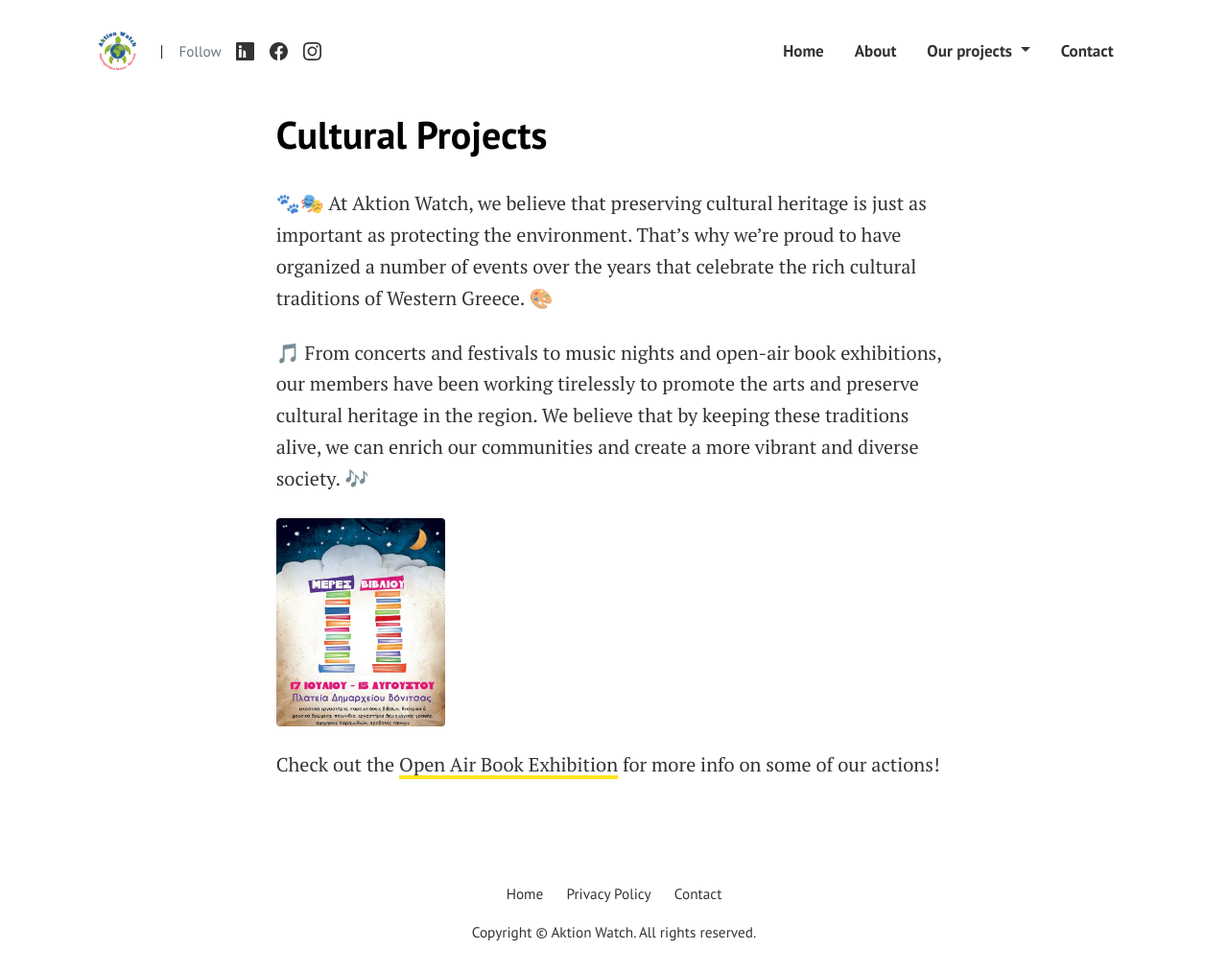
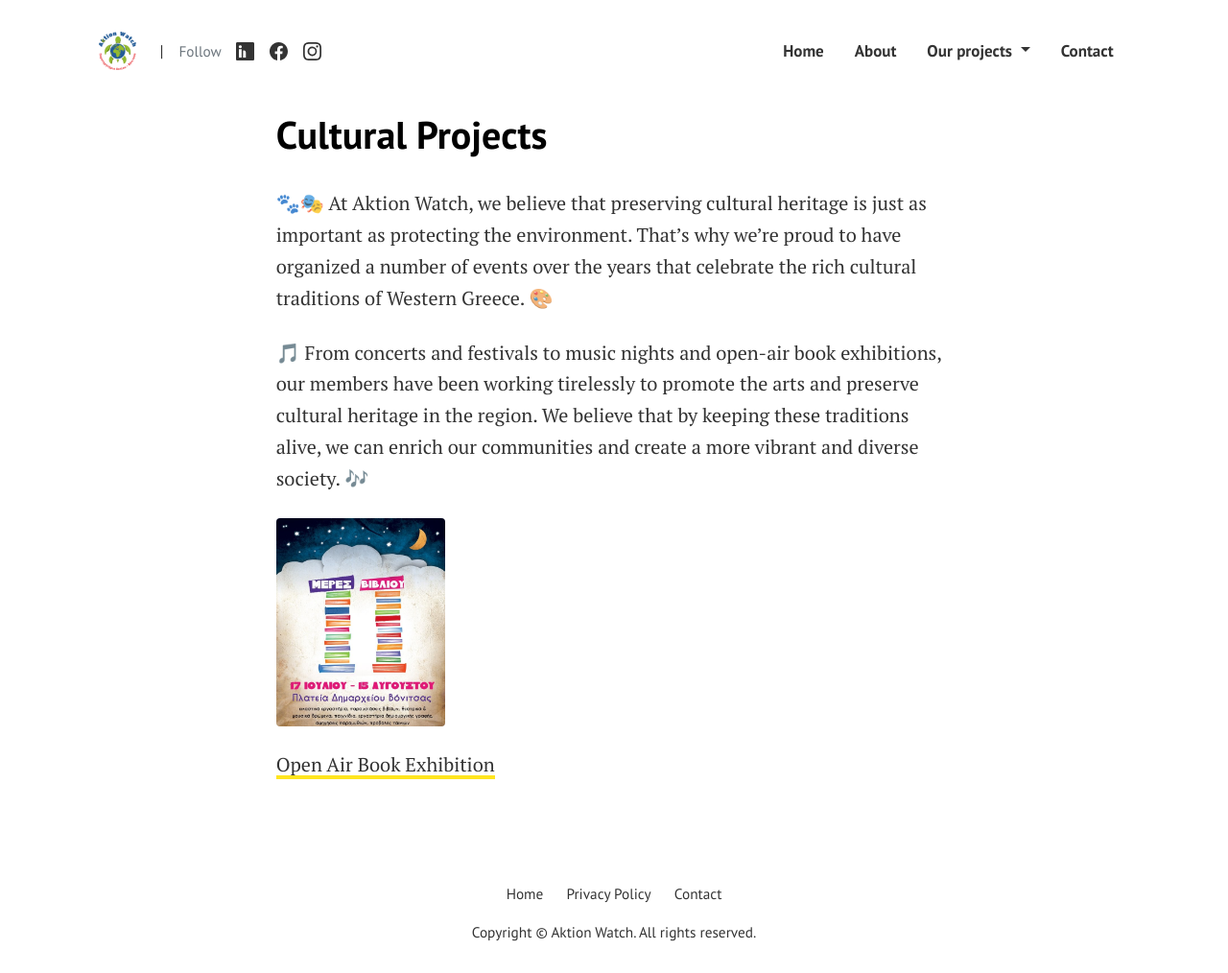
Before and after one commit to aktionwatch/aktionwatch.github.io, a Jekyll site: the page built from pages/program2.md, in a window 1280 px wide and 1014 px high. Shown: the whole window at 96% size. Built offline with Jekyll 4.4.1, drawn with Linux system fonts in a browser that asks for light colours.

Commit message:
link to img

```diff
--- a/pages/program2.md
+++ b/pages/program2.md
@@ -7,6 +7,9 @@
 
 🎵 From concerts and festivals to music nights and open-air book exhibitions, our members have been working tirelessly to promote the arts and preserve cultural heritage in the region. We believe that by keeping these traditions alive, we can enrich our communities and create a more vibrant and diverse society. 🎶
 
-<img src="{{ site.baseurl }}/assets/images/openair.png" alt="Open Air Book Exhibition" style="width: 25%;" />
+<a href="https://aktionwatch.github.io/openair">
+  <img src="{{ site.baseurl }}/assets/images/openair.png" alt="Open Air Book Exhibition" style="width: 25%;" />
+</a>
 
-Check out the [Open Air Book Exhibition](https://aktionwatch.github.io/openair) for more info on some of our actions!
+
+[Open Air Book Exhibition](https://aktionwatch.github.io/openair)
```
Also changed, not shown: 2 other files.
